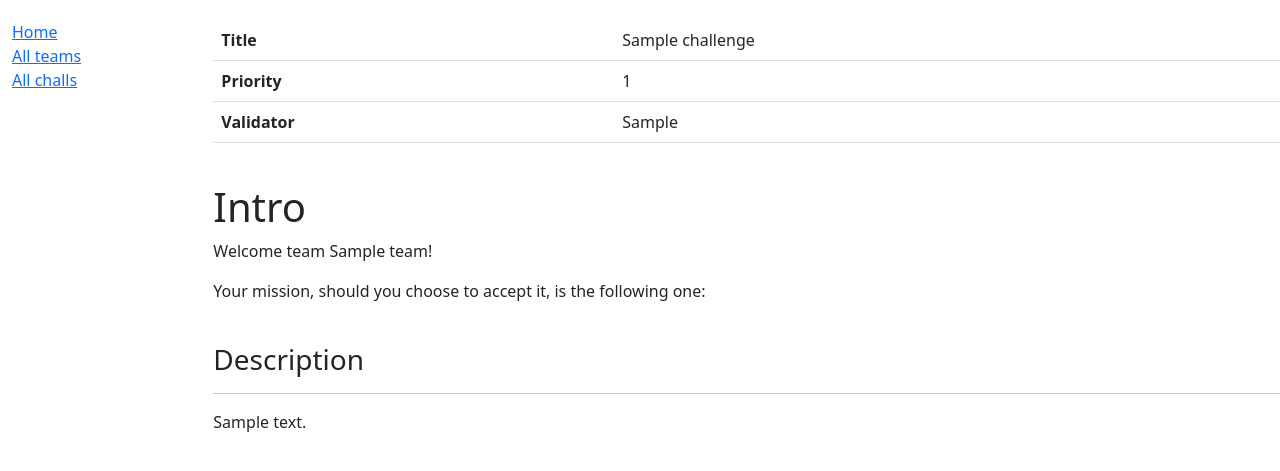
After one commit to henyxia/gis-5-server, a Django app: page /server/challs/1/team/1/work in a window 1280 px wide. The commit adds this page. Shown: the top 471 px of the page. Run offline with Django 4.2, Linux system fonts and the light colour scheme; tables that the repository leaves empty hold one stand-in row (values such as "Sample post"); some libraries are stand-ins or nearby versions.

Commit message:
feat: add challenge instance creation and resuming

```diff
--- a/gis5ai/server/models.py
+++ b/gis5ai/server/models.py
@@ -53,6 +53,15 @@ class Team(models.Model):
 
         return challs
 
+    def get_current_chall(self):
+        challs = self.get_challenges()
+
+        for chall, inst in challs.items():
+            if inst and inst.status == 's':
+                return chall
+
+        return None
+
     def get_next_chall(self):
         challs = self.get_challenges()
 
@@ -63,14 +72,11 @@ class Team(models.Model):
                 if lowest_chall is None or lowest_chall.priority > chall.priority:
                     lowest_chall = chall
                 continue
-            # if the instance is started, then return it
-            if inst.status == 's':
-                return chall.id
 
         if lowest_chall is None:
             return None
 
-        return lowest_chall.id
+        return lowest_chall
 
 class Challenge(models.Model):
     name = models.CharField(max_length=100, help_text='Challenge name')
--- /dev/null
+++ b/gis5ai/server/templates/server/challengeinstance_detail.html
@@ -0,0 +1,31 @@
+{% extends "base_generic.html" %}
+
+{% load markdown_extras %}
+
+{% block content %}
+<table class="table">
+  <tr>
+    <th scope="row">Title</th>
+    <td>{{ chall.name }}</td>
+  </tr>
+  <tr>
+    <th scope="row">Priority</th>
+    <td>{{ chall.priority }}</td>
+  </tr>
+  <tr>
+    <th scope="row">Validator</th>
+    <td>{{ chall.validator }}</td>
+  </tr>
+</table>
+
+<br/ >
+
+<h1>Intro</h1>
+<p>Welcome team {{ team.name }}!</p>
+<p>Your mission, should you choose to accept it, is the following one:</p>
+<br/ >
+
+<h3>Description</h3>
+<hr />
+<div>{{ chall.description|markdown|safe }}</div>
+{% endblock %}
--- a/gis5ai/server/urls.py
+++ b/gis5ai/server/urls.py
@@ -9,5 +9,6 @@ urlpatterns = [
         path('challs/', views.ChallListView.as_view(), name='challs'),
         path('challs/<int:pk>', views.ChallDetailView.as_view(), name='chall-detail'),
         path('challs/create/', views.ChallCreate.as_view(), name='chall-create'),
-        path('challs/<int:chall_id>/start/team/<int:team_id>', views.ChallCreate.as_view(), name='chall-start'),
+        path('challs/<int:chall_id>/team/<int:team_id>/start', views.ChallStart, name='chall-start'),
+        path('challs/<int:chall_id>/team/<int:team_id>/work', views.ChallWork, name='chall-work'),
     ]
--- a/gis5ai/server/views.py
+++ b/gis5ai/server/views.py
@@ -1,8 +1,11 @@
 from django.shortcuts import render
 from django.views import generic
 from django.views.generic.edit import CreateView
+from django import forms
+from django.http import HttpResponseRedirect
+from django.urls import reverse
 
-from .models import Team, Challenge
+from .models import Team, Challenge, ChallengeInstance
 
 def index(request):
     num_teams = Team.objects.all().count()
@@ -28,6 +31,35 @@ def TeamDetailView(request, pk):
 
     return render(request, 'server/team_detail.html', context=context)
 
+def ChallStart(request, chall_id, team_id):
+    if request.method == 'POST':
+        form = forms.Form(request.POST)
+        if form.is_valid():
+            #inst = ChallengeInstance(challenge=form.cleaned_data['challenge'], team=form.cleaned_data['team'])
+            inst = ChallengeInstance(challenge_id=chall_id, team_id=team_id)
+            inst.save()
+
+            # redirect to a new URL:
+            return HttpResponseRedirect(reverse('chall-work', kwargs={'chall_id': chall_id, 'team_id': team_id}))
+
+    else:
+        chall = Challenge.objects.get(pk=chall_id)
+        team = Team.objects.get(pk=team_id)
+        context = {
+            'chall': chall,
+            'team': team,
+        }
+        return render(request, 'server/challengeinstance_form.html', context=context)
+
+def ChallWork(request, chall_id, team_id):
+    chall = Challenge.objects.get(pk=chall_id)
+    team = Team.objects.get(pk=team_id)
+    context = {
+        'chall': chall,
+        'team': team,
+    }
+    return render(request, 'server/challengeinstance_detail.html', context=context)
+
 class TeamListView(generic.ListView):
     model = Team
     context_object_name = 'team_list'
```
Also changed, not shown: gis5ai/server/templates/server/challengeinstance_form.html (added, +16 -0 lines), gis5ai/server/templates/server/team_detail.html (+6 -2 lines).
